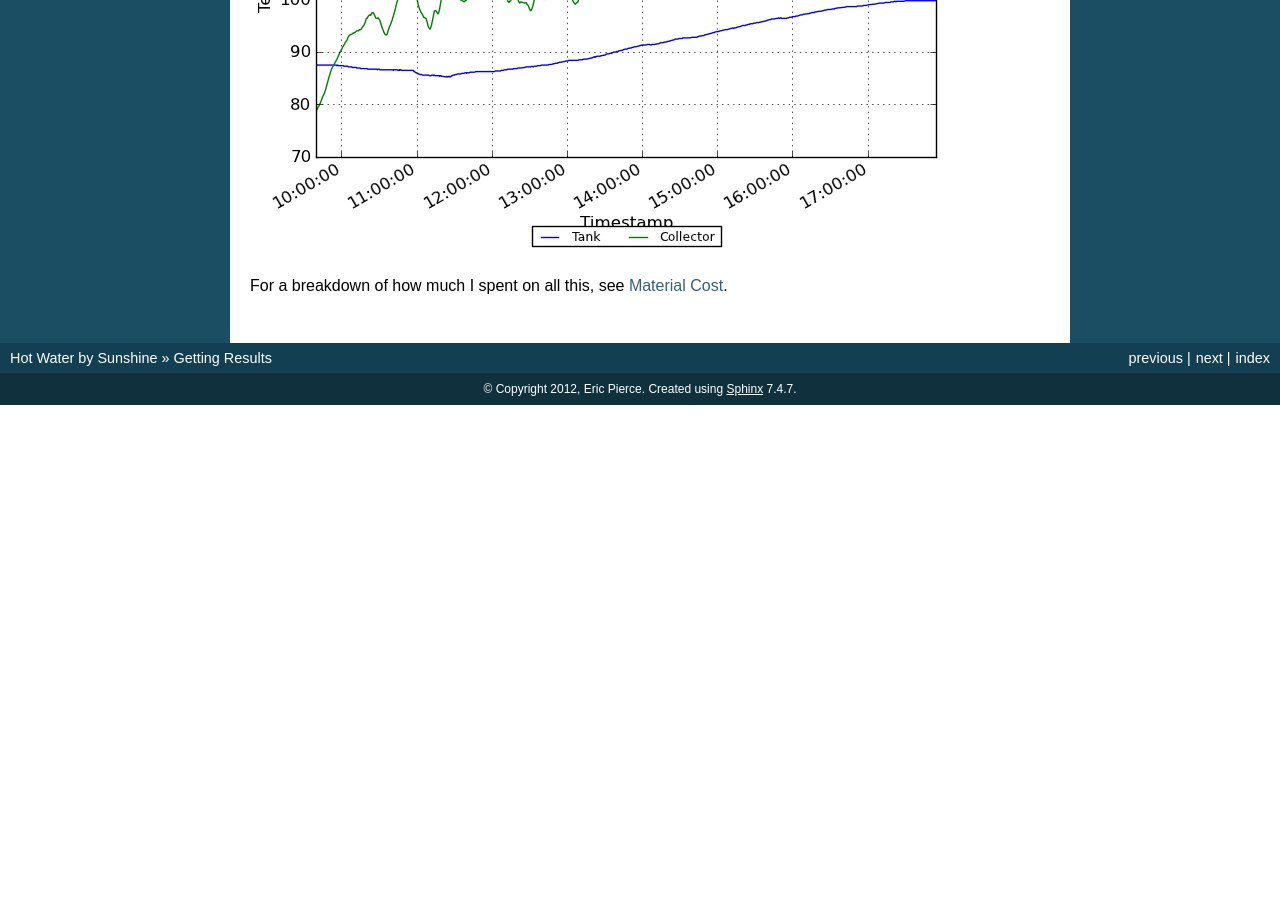
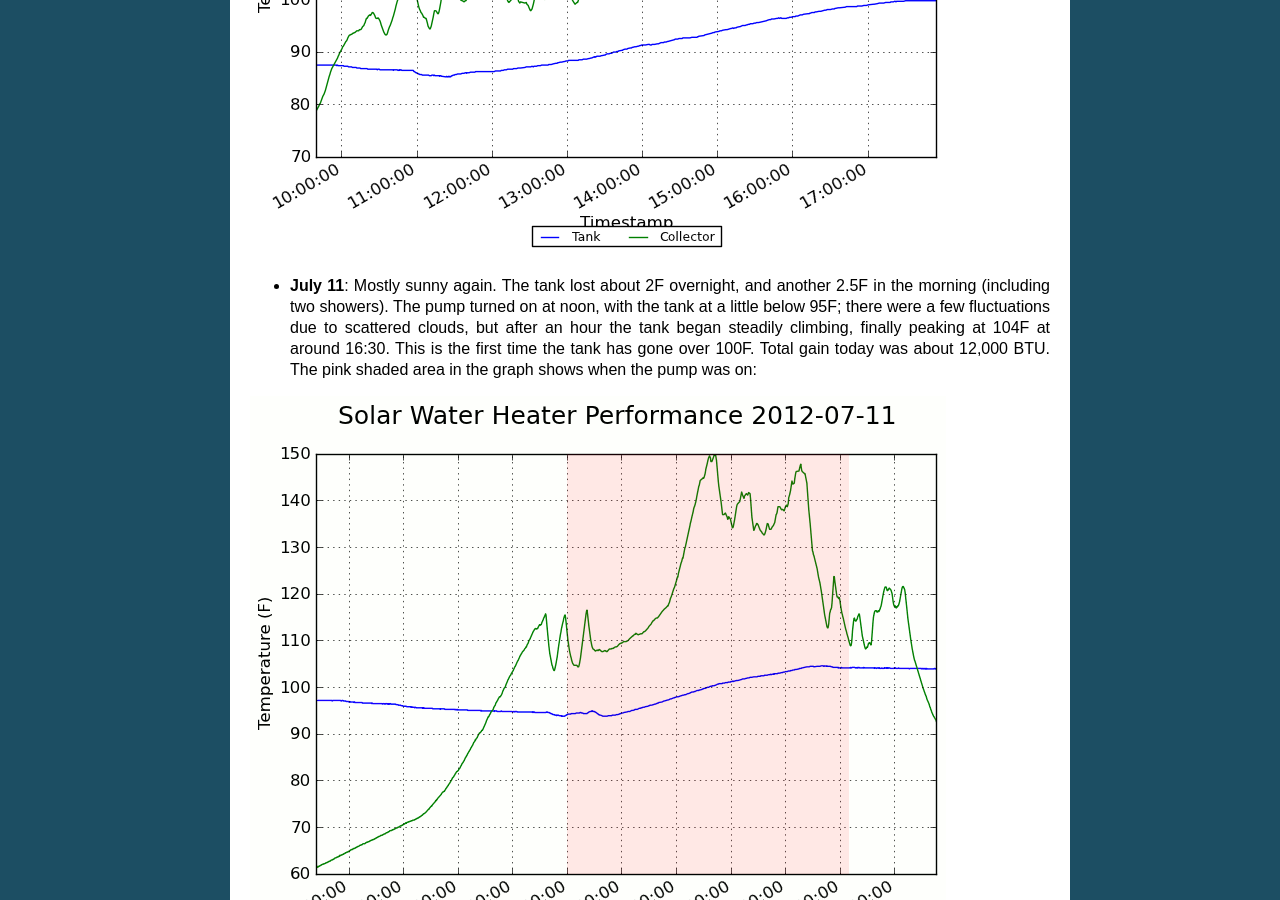
Before and after one commit to wapcaplet/hot-water-by-sunshine, a Sphinx documentation site: the page built from docs/results.rst, in a window 1280 px wide and 900 px high, scrolled down 819 px. Built offline with Sphinx 7.4.7, drawn with Linux system fonts in a browser that asks for light colours; before the commit the page ends 1224 px from its top, so only the background shows below that.

Commit message:
July 11 results and graph
Also make cleanup.sh filter out 32-degree readings

```diff
--- a/docs/results.rst
+++ b/docs/results.rst
@@ -39,4 +39,14 @@ could see it was definitely working.
 
 .. image:: images/2012-07-10.png
 
+- **July 11**: Mostly sunny again. The tank lost about 2F overnight, and another
+  2.5F in the morning (including two showers). The pump turned on at noon, with
+  the tank at a little below 95F; there were a few fluctuations due to scattered
+  clouds, but after an hour the tank began steadily climbing, finally peaking at
+  104F at around 16:30. This is the first time the tank has gone over 100F. Total
+  gain today was about 12,000 BTU. The pink shaded area in the graph shows when
+  the pump was on:
+
+.. image:: images/2012-07-11.png
+
 For a breakdown of how much I spent on all this, see :ref:`cost`.
```
Also changed, not shown: docs/images/2012-07-11.png (added), 1 other file.
